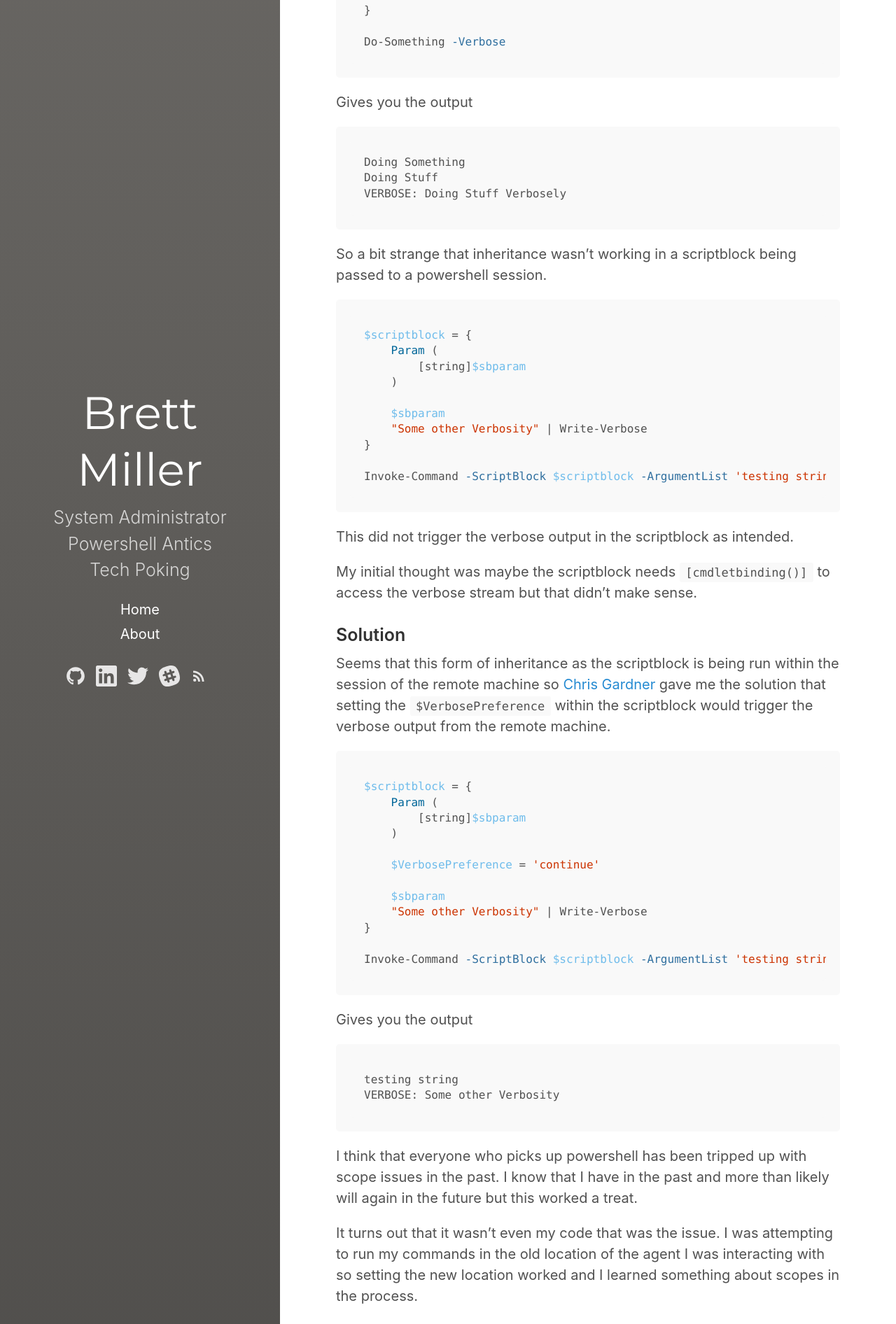
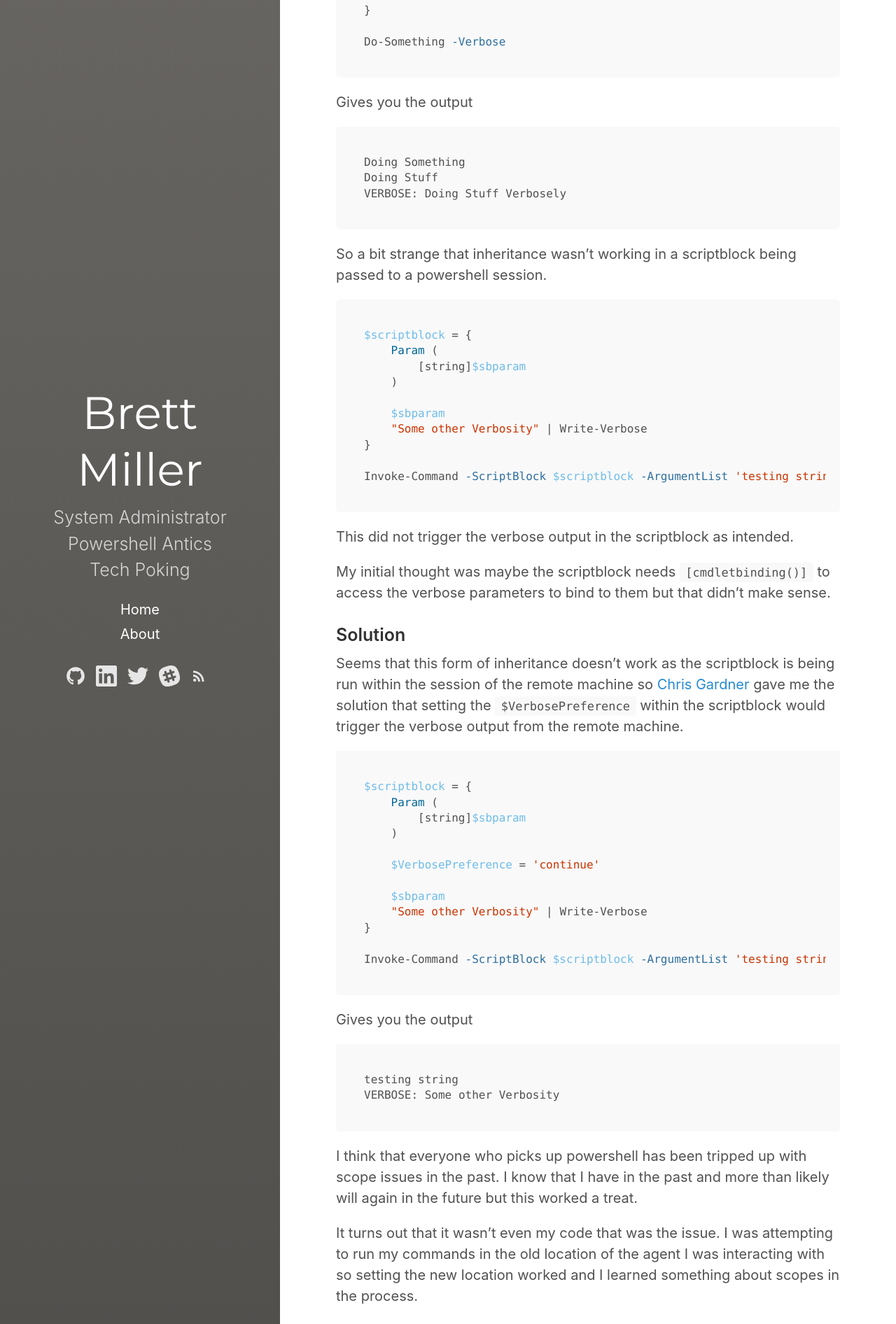
Before and after one commit to brettmillerb/brettmillerb.github.io, a Jekyll site: the page built from _posts/2018-08-22-Preference-Variable-Inheritance.md, in a window 1280 px wide. Shown: the part 901-2793 px from the top of the page at 70% size. Built offline with Jekyll 4.4.1, drawn with Linux system fonts in a browser that asks for light colours.

Commit message:
spelling and grammar gubbins as per

````diff
--- a/_posts/2018-08-22-Preference-Variable-Inheritance.md
+++ b/_posts/2018-08-22-Preference-Variable-Inheritance.md
@@ -57,11 +57,11 @@ Invoke-Command -ScriptBlock $scriptblock -ArgumentList 'testing string' -Verbose
 ```
 This did not trigger the verbose output in the scriptblock as intended.
 
-My initial thought was maybe the scriptblock needs `[cmdletbinding()]` to access the verbose stream but that didn't make sense.
+My initial thought was maybe the scriptblock needs `[cmdletbinding()]` to access the verbose parameters to bind to them but that didn't make sense.
 
 ### Solution
 
-Seems that this form of inheritance as the scriptblock is being run within the session of the remote machine so [Chris Gardner](https://twitter.com/HalbaradKenafin) gave me the solution that setting the `$VerbosePreference` within the scriptblock would trigger the verbose output from the remote machine.
+Seems that this form of inheritance doesn't work as the scriptblock is being run within the session of the remote machine so [Chris Gardner](https://twitter.com/HalbaradKenafin) gave me the solution that setting the `$VerbosePreference` within the scriptblock would trigger the verbose output from the remote machine.
 
 ```powershell
 $scriptblock = {
````
